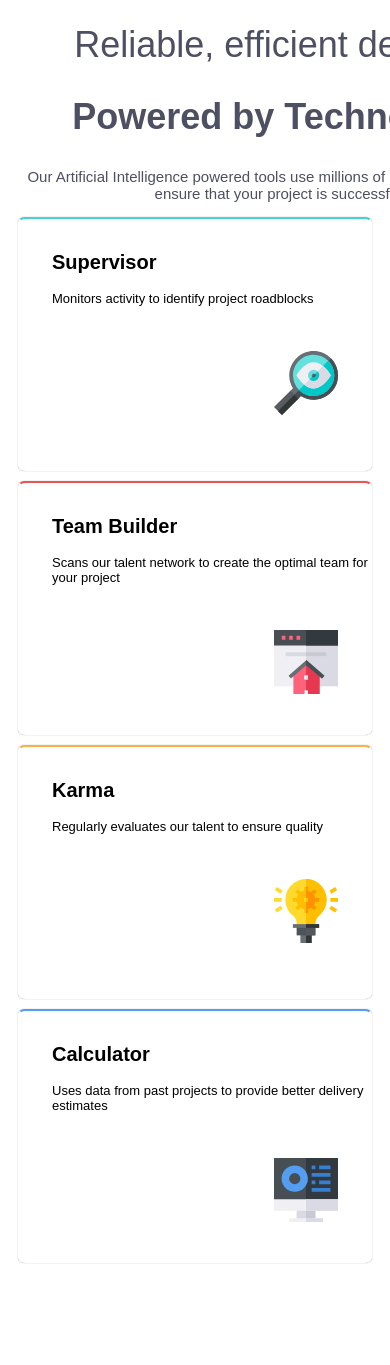
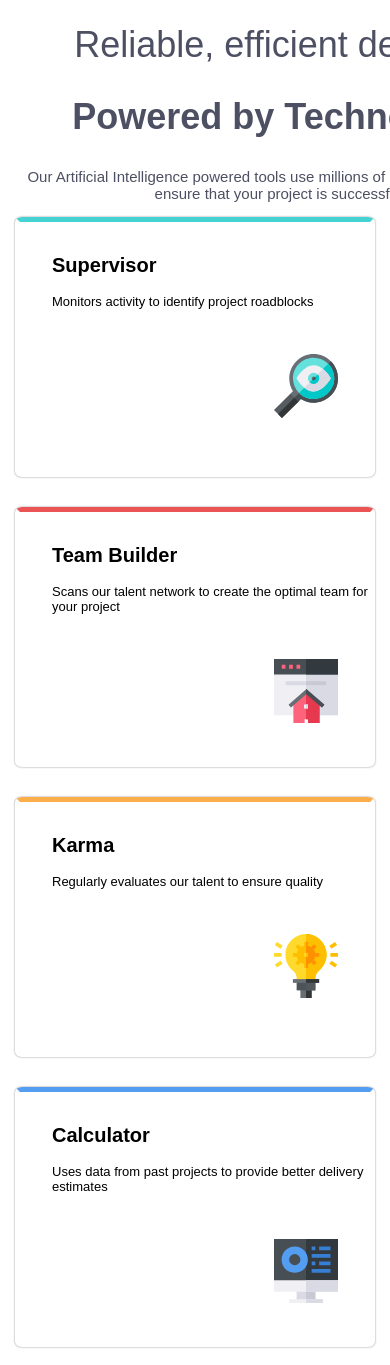
Before and after one commit to CGomezGomez/CSS-Modules2, a React (Vite) app: page / in a window 390 px wide. Shown: the top 1365 px of the page. Before the commit the page ends 1281 px from the top, so only its background shows below. Built offline with nearby package versions, Linux system fonts and the light colour scheme.

Commit message:
Cambios Grid

```diff
--- a/src/App.jsx
+++ b/src/App.jsx
@@ -21,6 +21,7 @@ const App = () => {
 				color={card.color}
 				name={card.name}
 				description ={card.description }
+				grid={card.grid}
 				/>
 			))}
 			</div>
--- a/src/components/Card/Card.jsx
+++ b/src/components/Card/Card.jsx
@@ -1,9 +1,9 @@
 import style from './card.module.css'
 
-const Card = ({name, description, src, alt, color}) => {
+const Card = ({name, description , color , src , alt , grid }) => {
     return (
 
-        <div className={`${style.card} ${style[color]}`}>
+        <div className={`${style.card}  ${style[color]} ${style[grid]}`}>
 
             <h2 className={`${style.h2}`}>{name}</h2>
             <p className={`${style.p}`}>{description }</p>
--- a/src/components/Card/card.module.css
+++ b/src/components/Card/card.module.css
@@ -1,9 +1,9 @@
 .card {
     width: 350px;
     height: 250px;
-    border: 2px solid transparent ;
+    border: 5px solid transparent ;
     border-radius: 2%;
-    box-shadow: 0 0 1px rgba(0, 0, 0, 0.5);
+    box-shadow: 0 0 2px rgba(0, 0, 0, 0.5);
     margin-bottom: 10px;
 
 }
@@ -47,3 +47,54 @@
     padding-right: 2em;
 
 }
+
+.grid {
+
+    grid-column: 1;
+    grid-row: 1;
+    transform: translateY(140px);
+
+}
+
+
+@media (max-width: 1000px) {
+
+	.grid{
+
+        transform: translateY(0px);
+
+	}
+
+}
+
+.grid2 {
+
+    grid-column: 2;
+    grid-row: 1;
+
+}
+
+.grid3{
+
+    grid-column: 2;
+    grid-row: 2;
+
+}
+
+.grid4 {
+
+    grid-column: 3;
+    grid-row: 1;
+    transform: translateY(140px)
+
+}
+
+@media (max-width: 1000px) {
+
+	.grid4{
+
+        transform: translateY(0px);
+
+	}
+
+}
--- a/src/constants/card.js
+++ b/src/constants/card.js
@@ -6,8 +6,9 @@ export const CARD = [
         name:'Supervisor',
 		description :'Monitors activity to identify project roadblocks',
 		src:'/public/images/icon-supervisor.svg',
-		alt:'Supervisor',
-        color:'lightblue'
+		alt:'Supervisorn',
+        color:'lightblue',
+        grid:'grid'
     },
     {
         id: v4(),
@@ -15,7 +16,8 @@ export const CARD = [
 		description :'Scans our talent network to create the optimal team for your project',
 		src:'/public/images/icon-team-builder.svg',
 		alt:'Team',
-        color:'red'
+        color:'red',
+        grid:'grid2'
     },
     {
         id: v4(),
@@ -23,7 +25,8 @@ export const CARD = [
 		description :'Regularly evaluates our talent to ensure quality',
 		src:'/public/images/icon-karma.svg',
 		alt:'Karma',
-        color:'yellow'
+        color:'yellow',
+        grid:'grid3'
     },
     {
         id: v4(),
@@ -31,6 +34,7 @@ export const CARD = [
 		description :'Uses data from past projects to provide better delivery estimates',
 		src:'/public/images/icon-calculator.svg',
 		alt:'Calculator',
-        color:'blue'
+        color:'blue',
+        grid:'grid4'
     },
 ]
--- a/src/index.css
+++ b/src/index.css
@@ -7,5 +7,19 @@ body {
 	display: grid;
 	justify-content: center;
 	align-items: center;
+	gap: 20px;
 
 }
+
+@media (max-width: 1000px) {
+
+	.container{
+
+		display: flex;
+		justify-content: center;
+		align-items: center;
+		flex-direction: column;
+
+	}
+
+}
```
